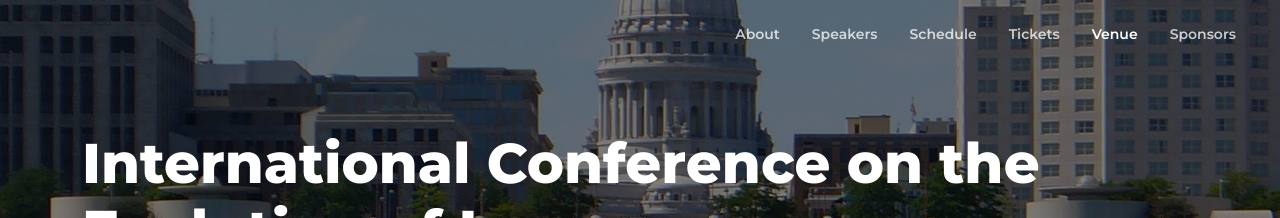
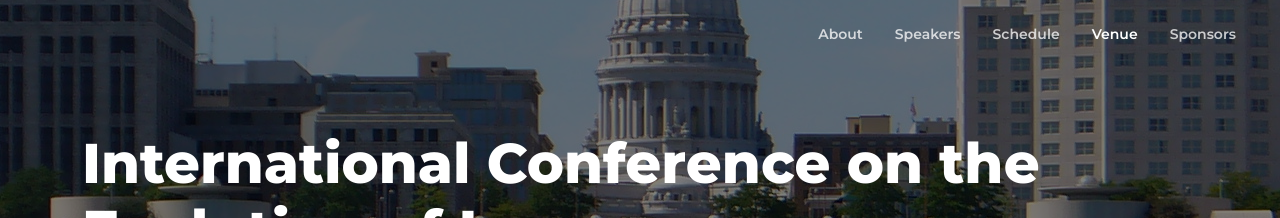
Before and after one commit to evolang2024/evolang2024.github.io, a Jekyll site: the page built from index.md, in a window 1280 px wide. Shown: the top 218 px of the page. Built offline with Jekyll 4.4.1, drawn with Linux system fonts in a browser that asks for light colours; nearby versions of some CDN libraries; library files that are not in the unit come from our copies.

Commit message:
Update default.html
comment out tickets

```diff
--- a/_layouts/default.html
+++ b/_layouts/default.html
@@ -40,7 +40,7 @@
 							<li class="nav-item"><a class="nav-link scrollto" href="#about-section">About</a></li>
 							<li class="nav-item"><a class="nav-link scrollto" href="#speakers-section">Speakers</a></li>
 							<li class="nav-item"><a class="nav-link scrollto" href="#schedule-section">Schedule</a></li>
-							<li class="nav-item"><a class="nav-link scrollto" href="#tickets-section">Tickets</a></li>
+<!-- 							<li class="nav-item"><a class="nav-link scrollto" href="#tickets-section">Tickets</a></li>-->
 							<li class="nav-item"><a class="nav-link scrollto" href="#venue-section">Venue</a></li>
 							<li class="nav-item"><a class="nav-link scrollto" href="#sponsors-section">Sponsors</a></li>
 						</ul><!--//nav-->
```
